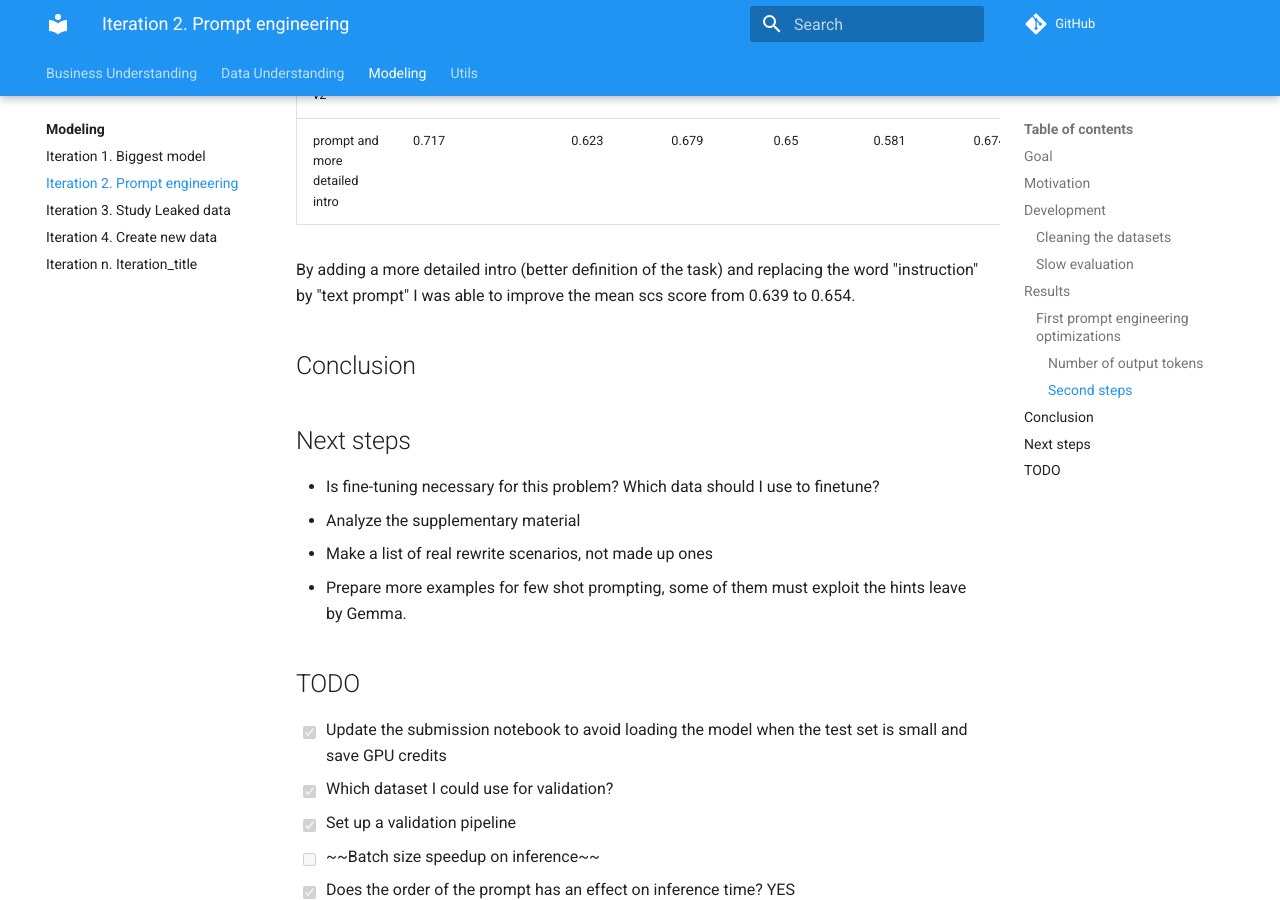
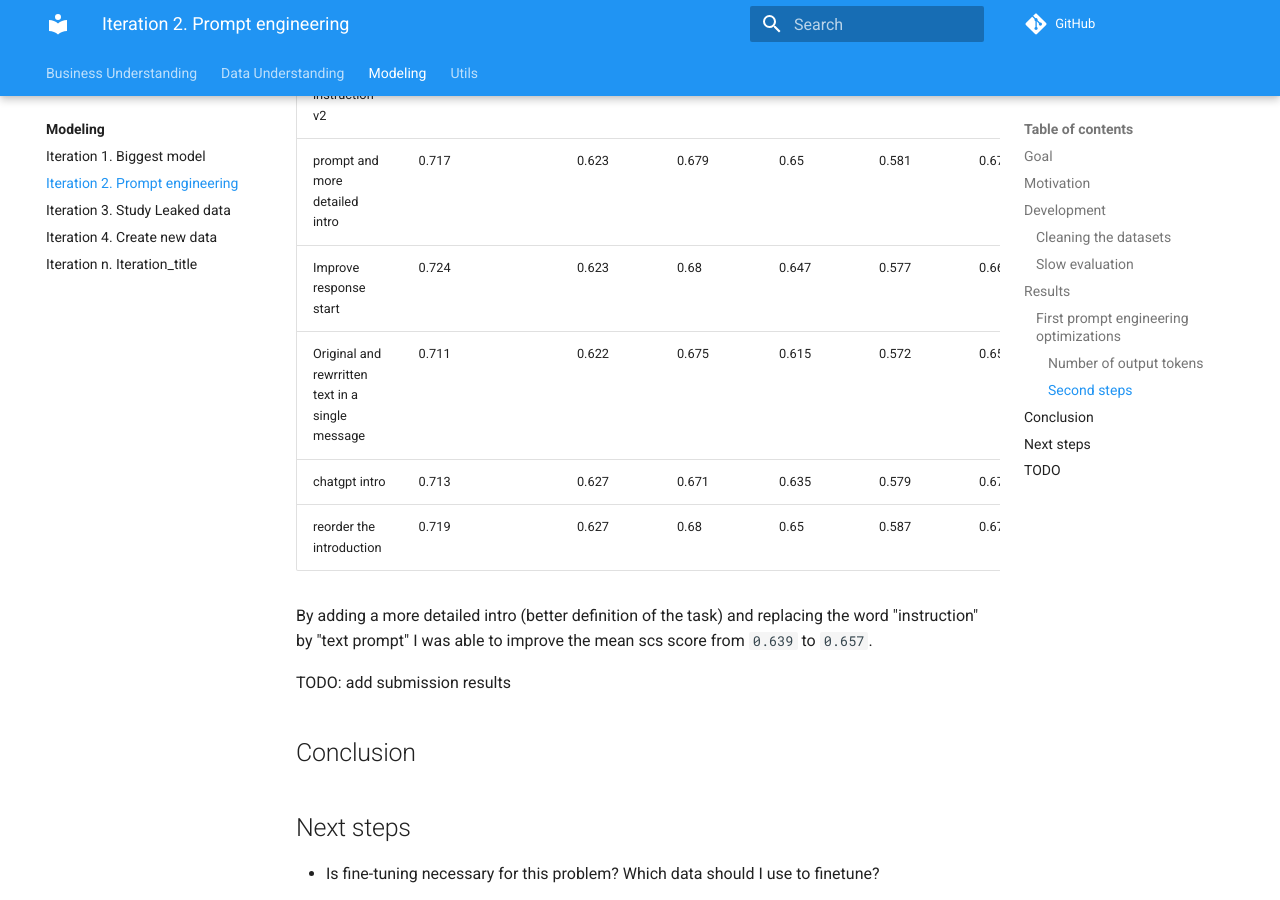
Before and after one commit to ironbar/prompt_recovery, an MkDocs documentation site: the page built from docs/modeling/Iteration_02_prompt_engineering.md, in a window 1280 px wide and 900 px high, scrolled down 2712 px. Built offline with MkDocs 1.6.1 and Material for MkDocs 9.7.7, drawn with Linux system fonts in a browser that asks for light colours; comment, search, counter and statistics services are not loaded; some of the changed text lies outside the part shown.

Commit message:
improvements in documentation

```diff
--- a/docs/modeling/Iteration_02_prompt_engineering.md
+++ b/docs/modeling/Iteration_02_prompt_engineering.md
@@ -37,7 +37,7 @@ if we want to measure small improvements we need that evaluation time.
 
 I could use [Mistral API](https://docs.mistral.ai/platform/pricing/) to accelerate evaluation. Assuming
 that each request would use around 2500 input tokens, each dataset evaluation (around 300 samples) would
-cost 0.7$, so the total evaluation in 6 datasets would be likely less than 4$. If I make 5 requests per
+cost 0.7\$, so the total evaluation in 6 datasets would be likely less than 4\$. If I make 5 requests per
 second that would be around 6 minutes.
 
 ## Results
@@ -74,18 +74,24 @@ output tokens.
 
 After data cleaning I have carried more thorough optimization:
 
-| prompt variations               | gemma_suppl_rewrite | nbroad_v2 | newtonbaba | dipamc77 | alexxxsem | galileo | mean  |
-|---------------------------------|---------------------|-----------|------------|----------|-----------|---------|-------|
-| baseline                        | 0.698               | 0.609     | 0.672      | 0.634    | 0.574     | 0.647   | 0.639 |
-| add user and assistant names    | 0.694               | 0.606     | 0.656      | 0.61     | 0.572     | 0.632   | 0.628 |
-| more detailed intro             | 0.705               | 0.62      | 0.672      | 0.632    | 0.569     | 0.664   | 0.644 |
-| prompt instead of instruction   | 0.721               | 0.621     | 0.672      | 0.633    | 0.572     | 0.662   | 0.647 |
-| order instead of instruction    | 0.642               | 0.551     | 0.615      | 0.635    | 0.555     | 0.597   | 0.599 |
-| order instead of instruction v2 | 0.627               | 0.544     | 0.59       | 0.612    | 0.545     | 0.584   | 0.584 |
-| prompt and more detailed intro  | 0.717               | 0.623     | 0.679      | 0.65     | 0.581     | 0.674   | 0.654 |
+| prompt variations                                | gemma_suppl_rewrite | nbroad_v2 | newtonbaba | dipamc77 | alexxxsem | galileo | mean  |
+|--------------------------------------------------|---------------------|-----------|------------|----------|-----------|---------|-------|
+| few shot conversation                            | 0.698               | 0.609     | 0.672      | 0.634    | 0.574     | 0.647   | 0.639 |
+| add user and assistant names                     | 0.694               | 0.606     | 0.656      | 0.61     | 0.572     | 0.632   | 0.628 |
+| more detailed intro                              | 0.705               | 0.62      | 0.672      | 0.632    | 0.569     | 0.664   | 0.644 |
+| prompt instead of instruction                    | 0.721               | 0.621     | 0.672      | 0.633    | 0.572     | 0.662   | 0.647 |
+| order instead of instruction                     | 0.642               | 0.551     | 0.615      | 0.635    | 0.555     | 0.597   | 0.599 |
+| order instead of instruction v2                  | 0.627               | 0.544     | 0.59       | 0.612    | 0.545     | 0.584   | 0.584 |
+| prompt and more detailed intro                   | 0.717               | 0.623     | 0.679      | 0.65     | 0.581     | 0.674   | 0.654 |
+| Improve response start                           | 0.724               | 0.623     | 0.68       | 0.647    | 0.577     | 0.665   | 0.653 |
+| Original and rewrritten text in a single message | 0.711               | 0.622     | 0.675      | 0.615    | 0.572     | 0.651   | 0.641 |
+| chatgpt intro                                    | 0.713               | 0.627     | 0.671      | 0.635    | 0.579     | 0.67    | 0.649 |
+| reorder the introduction                         | 0.719               | 0.627     | 0.68       | 0.65     | 0.587     | 0.676   | 0.657 |
 
 By adding a more detailed intro (better definition of the task) and replacing the word "instruction" by
-"text prompt" I was able to improve the mean scs score from 0.639 to 0.654.
+"text prompt" I was able to improve the mean scs score from `0.639` to `0.657`.
+
+TODO: add submission results
 
 ## Conclusion
 
```
Also changed, not shown: docs/modeling/Iteration_03_study_leaked_data.md (+5 -1 lines).
